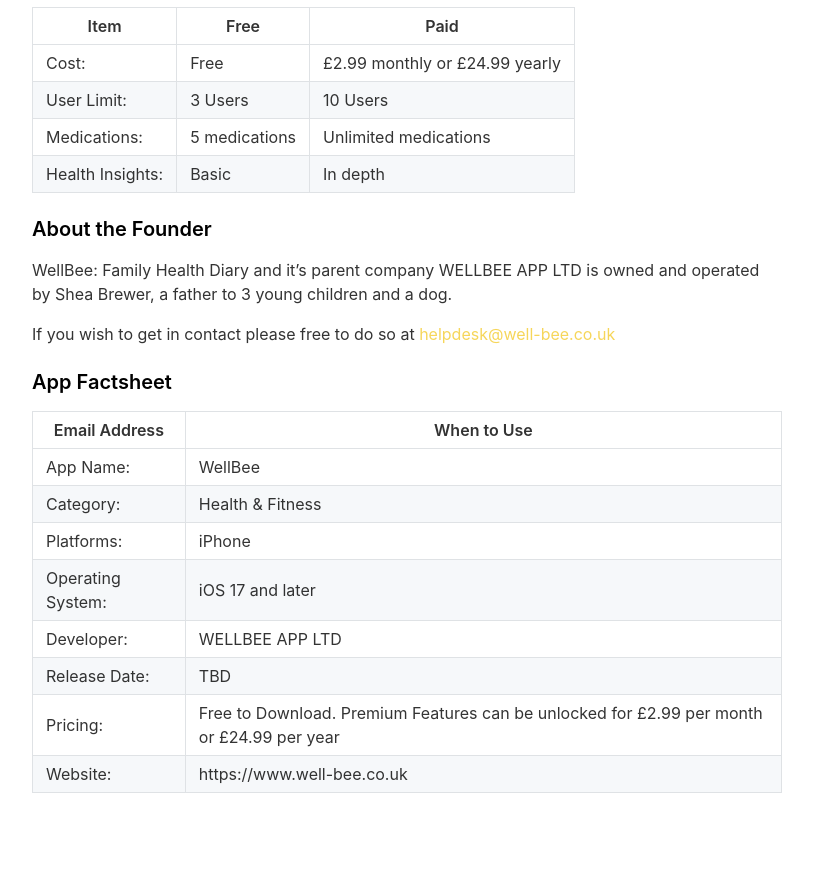
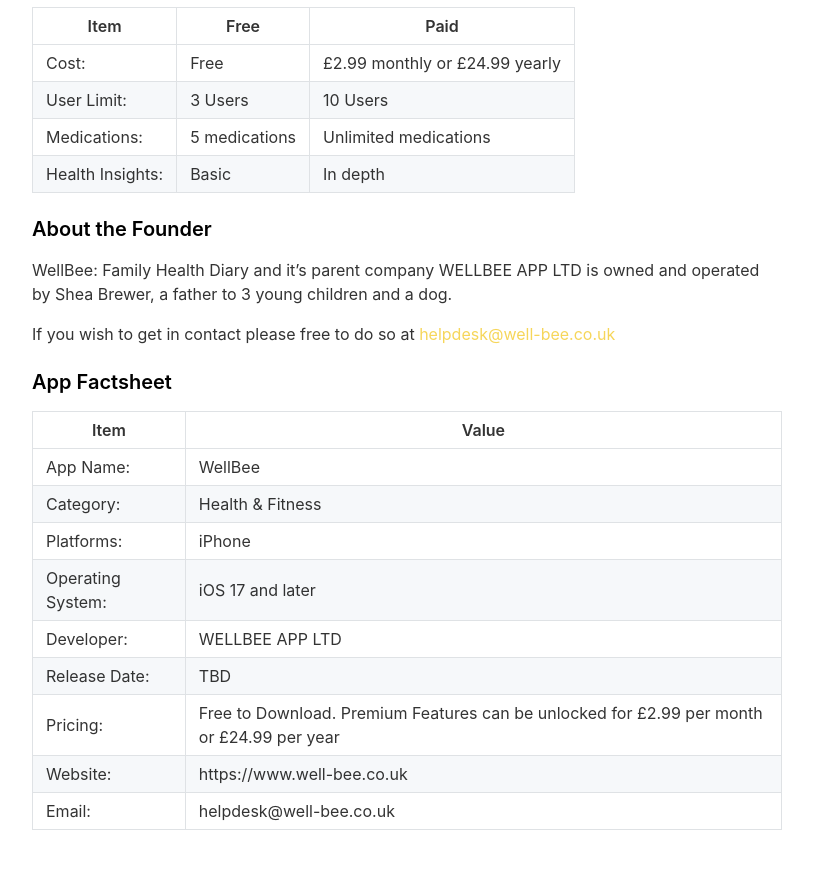
Before and after one commit to sheabrewer1986/WellBeeWebsite, a Jekyll site: the page built from _pages/presskit.md, in a window 1280 px wide and 900 px high, scrolled down 950 px. Shown: the top 869 px of the window, without its empty margins (233-1046 px from the left). Built offline with Jekyll 4.4.1, drawn with Linux system fonts in a browser that asks for light colours; nearby versions of some CDN libraries.

Commit message:
[Tweak] Added an email row to the factsheet

```diff
--- a/_pages/presskit.md
+++ b/_pages/presskit.md
@@ -47,7 +47,7 @@
 
 ### App Factsheet
 
-| Email Address | When to Use |
+| Item | Value |
 |--------|-------------|
 | App Name: | WellBee |
 | Category: | Health & Fitness |
@@ -57,3 +57,4 @@
 | Release Date: | TBD |
 | Pricing: | Free to Download. Premium Features can be unlocked for £2.99 per month or £24.99 per year |
 | Website: | https://www.well-bee.co.uk |
+| Email: | helpdesk@well-bee.co.uk |
```
